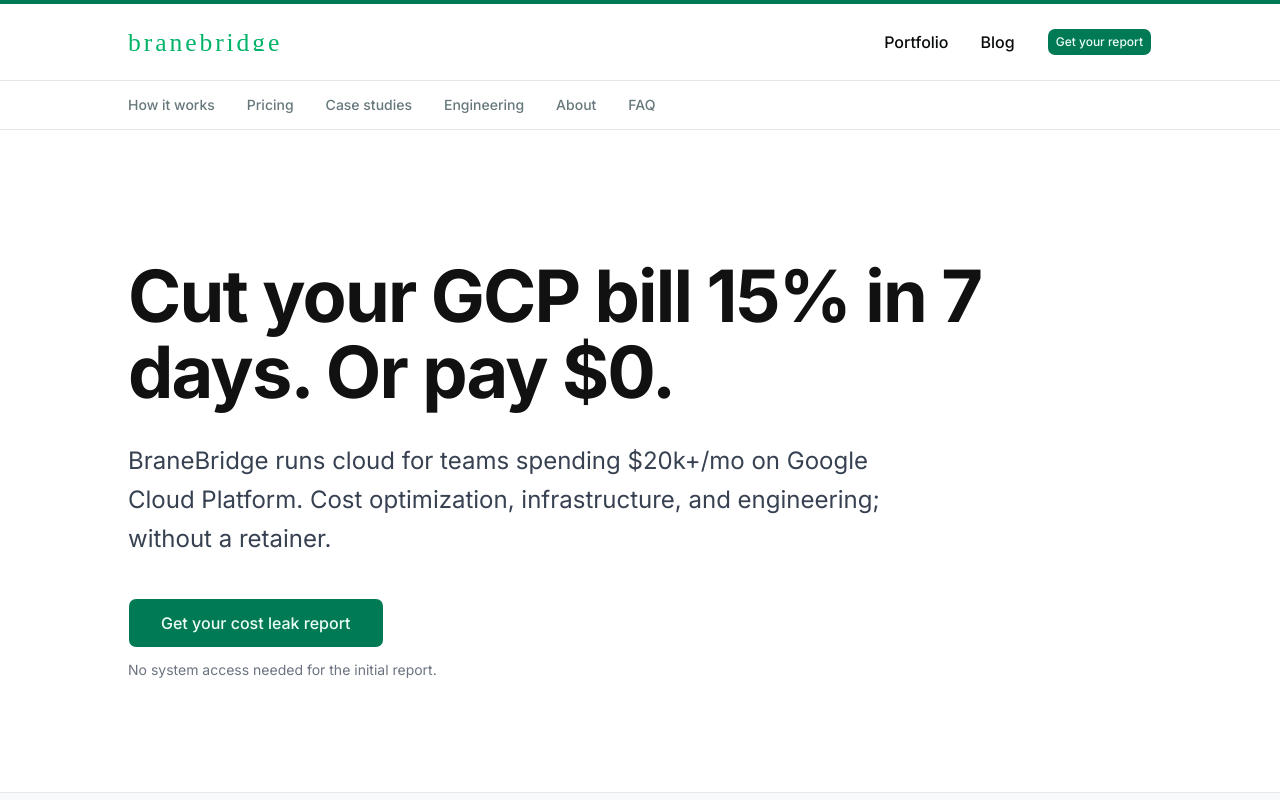
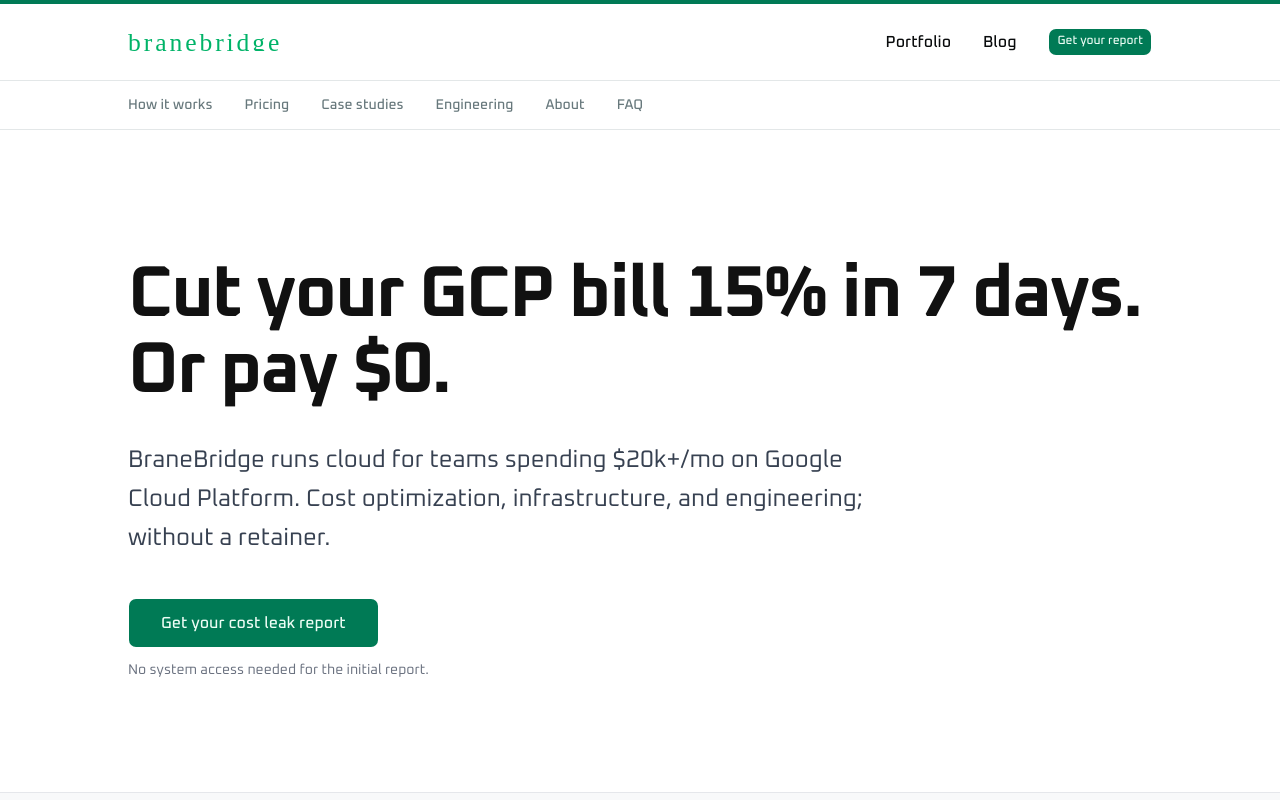
Before and after one commit to shelsoloa/brane-web, a Next.js app: page / in a window 1280 px wide. Shown: the top 800 px of the page. Built offline with nearby package versions, Linux system fonts and the light colour scheme.

Commit message:
Use oxanium

```diff
--- a/src/app/layout.tsx
+++ b/src/app/layout.tsx
@@ -6,7 +6,7 @@
 import { Analytics } from "@vercel/analytics/next";
 import { cn } from "@/lib/utils";
 
-const oxanium = Oxanium({subsets:['latin'],variable:'--font-sans'});
+const oxanium = Oxanium({ subsets: ["latin"], variable: "--font-sans" });
 
 const inter = Inter({ subsets: ["latin"] });
 
@@ -36,7 +36,10 @@
   children: React.ReactNode;
 }>) {
   return (
-    <html lang="en" className={cn(inter.className, "font-sans", oxanium.variable)}>
+    <html
+      lang="en"
+      className={cn(oxanium.className, "font-sans", oxanium.variable)}
+    >
       <body>
         <div className="h-1 bg-primary" aria-hidden="true" />
         <Topbar />
```
